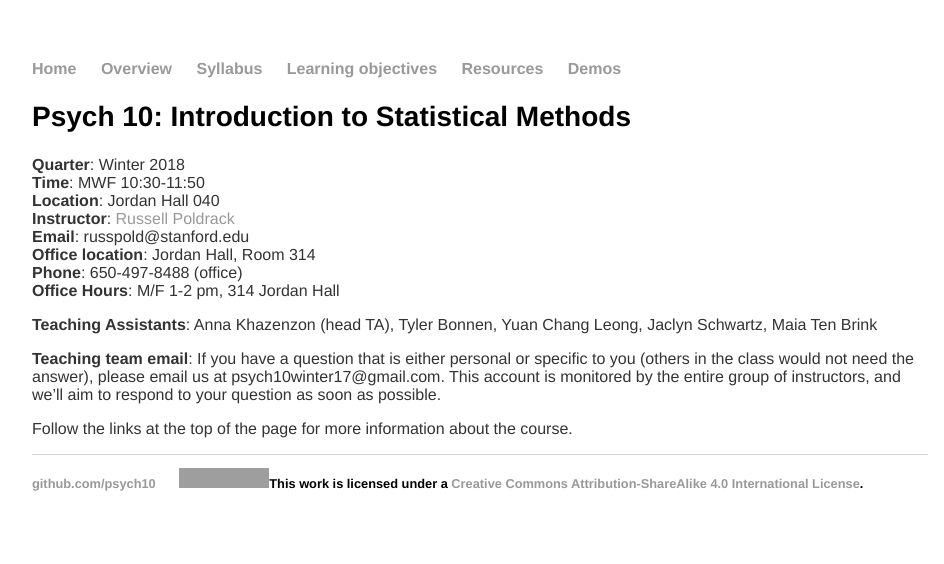
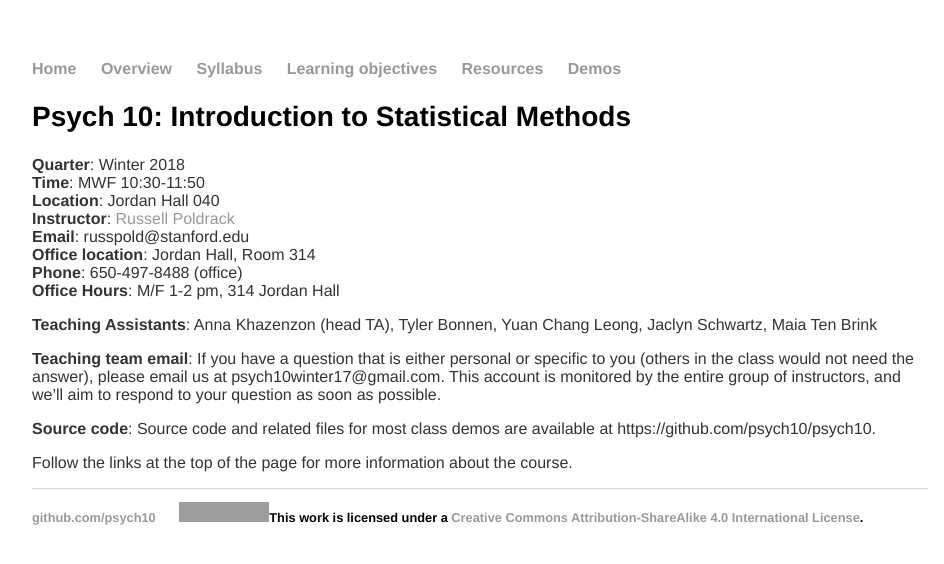
Before and after one commit to stats60/stats60.github.io, a Jekyll site: the page built from index.md, in a window 1280 px wide. Shown: the top 564 px of the page, without its empty margins (160-1104 px from the left). Built offline with Jekyll 4.4.1, drawn with Linux system fonts in a browser that asks for light colours; grey boxes are pictures that could not be loaded.

Commit message:
source code link

```diff
--- a/index.md
+++ b/index.md
@@ -18,4 +18,6 @@
 
 **Teaching team email**: If you have a question that is either personal or specific to you (others in the class would not need the answer), please email us at psych10winter17@gmail.com. This account is monitored by the entire group of instructors, and we’ll aim to respond to your question as soon as possible.
 
+**Source code**: Source code and related files for most class demos are available at https://github.com/psych10/psych10.
+
 Follow the links at the top of the page for more information about the course.
```
